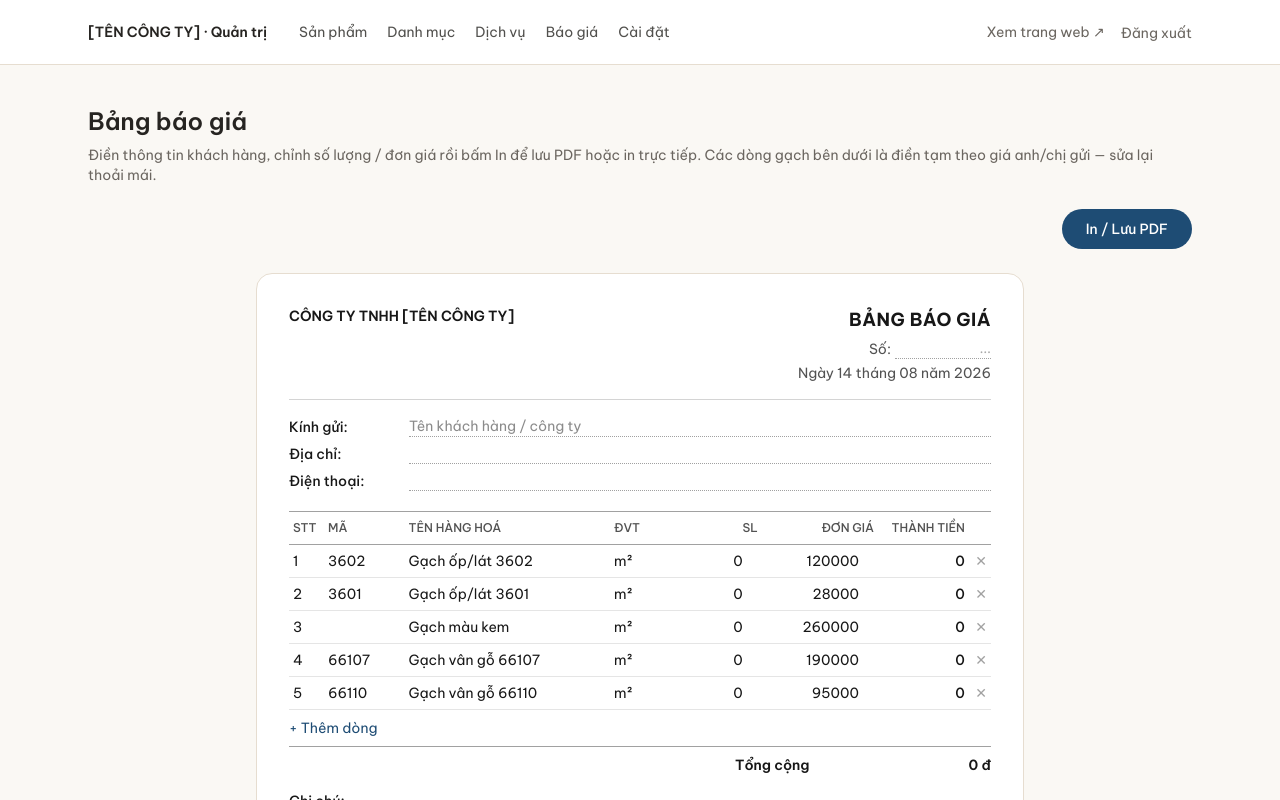
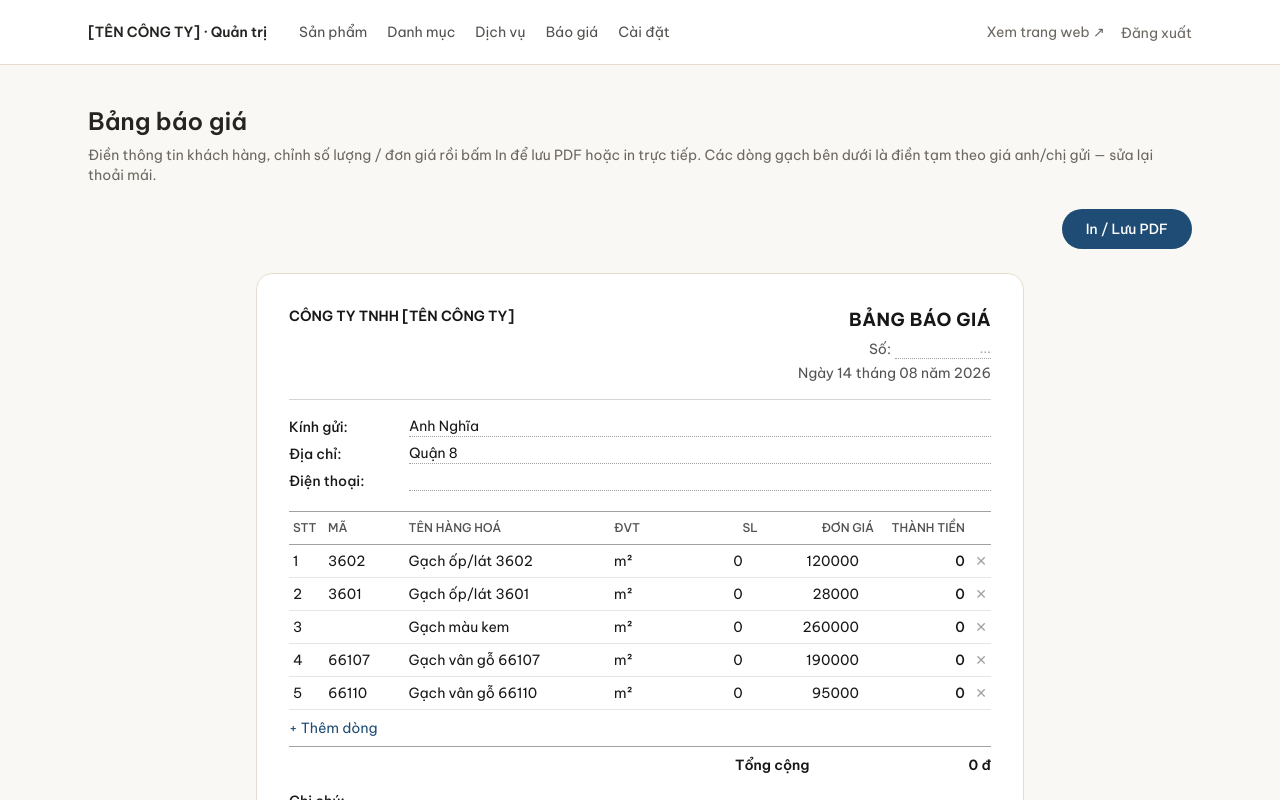
Before and after one commit to 42tranthithutrang12a14-gif/trang, a Next.js app: page /admin/bao-gia in a window 1280 px wide. Shown: the top 800 px of the page. Built offline with nearby package versions, Linux system fonts and the light colour scheme; no server answers; the database is empty.

Commit message:
Prefill quote buyer as Anh Nghĩa, Quận 8
Co-Authored-By: Claude Sonnet 5 <noreply@anthropic.com>
Claude-Session: https://claude.ai/code/session_01D9BsL3DwcQpN1Bd8xQRqnh

```diff
--- a/src/app/admin/(dashboard)/bao-gia/quote-builder.tsx
+++ b/src/app/admin/(dashboard)/bao-gia/quote-builder.tsx
@@ -42,7 +42,7 @@ export function QuoteBuilder({ settings }: { settings: Settings }) {
   const [items, setItems] = useState<QuoteItem[]>(
     INITIAL_ITEMS.map((item, i) => ({ ...item, id: i }))
   );
-  const [customer, setCustomer] = useState({ name: "", address: "", phone: "" });
+  const [customer, setCustomer] = useState({ name: "Anh Nghĩa", address: "Quận 8", phone: "" });
   const [quoteNo, setQuoteNo] = useState("");
   const [note, setNote] = useState("Báo giá có hiệu lực trong 15 ngày kể từ ngày phát hành.");
   const date = todayVn();
```
